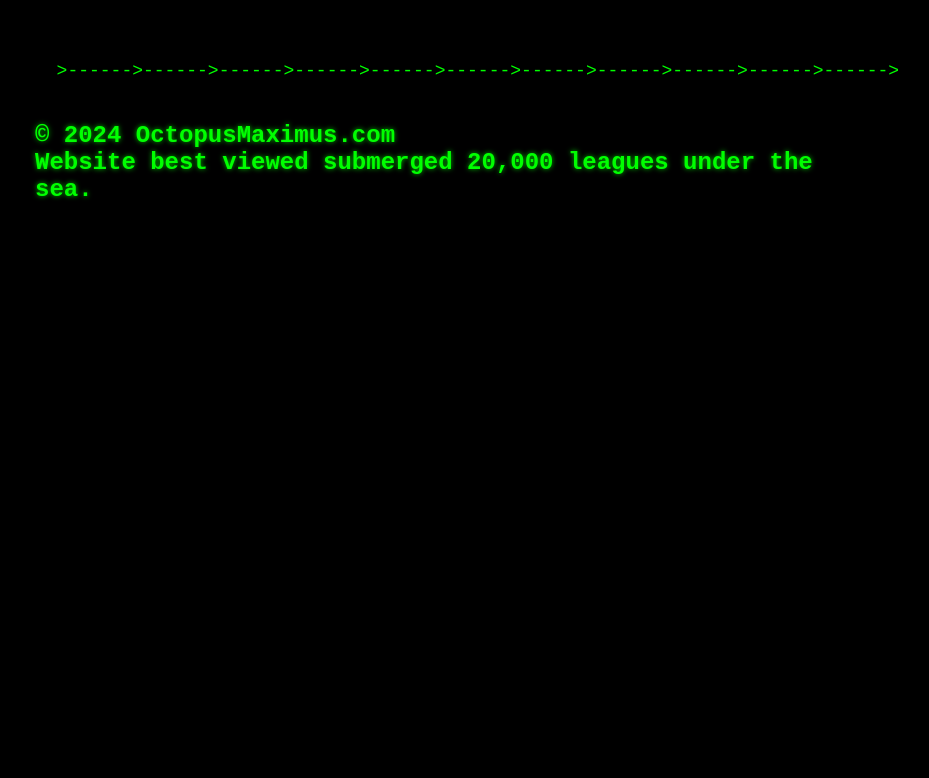
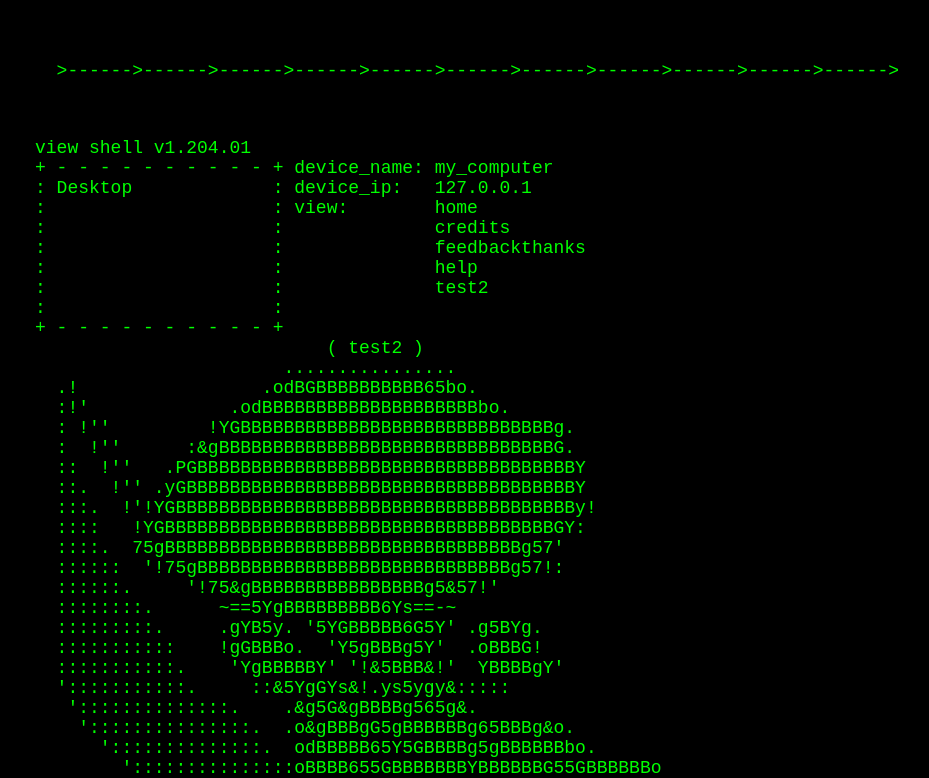
Before and after one commit to sonicmoon/octopusmaximus, a plain HTML site: page index.html in a window 1280 px wide. Shown: the part 880-1658 px from the top of the page, without its empty margins (205-1134 px from the left). Before the commit the page ends 1155 px from the top, so only its background shows below. Drawn offline with Linux system fonts and the light colour scheme.

Commit message:
Update index.html

```diff
--- a/index.html
+++ b/index.html
@@ -54,6 +54,12 @@
       margin-bottom: 20px;
       text-shadow: 0 0 5px rgba(0, 255, 0, 0.75);
     }
+
+    .device-info {
+      margin-top: 40px;
+      font-size: 18px;
+      white-space: pre;
+    }
   </style>
 </head>
 <body>
@@ -101,6 +107,57 @@
   >------>------>------>------>------>------>------>------>------>------>------>
     </div>
 
+    <pre class="device-info">
+view shell v1.204.01
++ - - - - - - - - - - + device_name: my_computer
+: Desktop             : device_ip:   127.0.0.1
+:                     : view:        home
+:                     :              credits
+:                     :              feedbackthanks
+:                     :              help
+:                     :              test2
+:                     :
++ - - - - - - - - - - +
+                           ( test2 )
+                       ................
+  .!                 .odBGBBBBBBBBBB65bo.
+  :!'             .odBBBBBBBBBBBBBBBBBBBBbo.
+  : !''         !YGBBBBBBBBBBBBBBBBBBBBBBBBBBBBBg.
+  :  !''      :&gBBBBBBBBBBBBBBBBBBBBBBBBBBBBBBBG.
+  ::  !''   .PGBBBBBBBBBBBBBBBBBBBBBBBBBBBBBBBBBBBY
+  ::.  !'' .yGBBBBBBBBBBBBBBBBBBBBBBBBBBBBBBBBBBBBY
+  :::.  !'!YGBBBBBBBBBBBBBBBBBBBBBBBBBBBBBBBBBBBBBy!
+  ::::   !YGBBBBBBBBBBBBBBBBBBBBBBBBBBBBBBBBBBBBGY:
+  ::::.  75gBBBBBBBBBBBBBBBBBBBBBBBBBBBBBBBBBg57'
+  ::::::  '!75gBBBBBBBBBBBBBBBBBBBBBBBBBBBBBg57!:
+  ::::::.     '!75&gBBBBBBBBBBBBBBBBg5&57!'
+  ::::::::.      ~==5YgBBBBBBBBB6Ys==-~
+  :::::::::.     .gYB5y. '5YGBBBBB6G5Y' .g5BYg.
+  :::::::::::    !gGBBBo.  'Y5gBBBg5Y'  .oBBBG!
+  :::::::::::.    'YgBBBBBY' '!&5BBB&!'  YBBBBgY'
+  ':::::::::::.     ::&5YgGYs&!.ys5ygy&:::::
+   '::::::::::::::.    .&g5G&gBBBBg565g&.
+    ':::::::::::::::.  .o&gBBBgG5gBBBBBBg65BBBg&o.
+      '::::::::::::::.  odBBBBB65Y5GBBBBg5gBBBBBBbo.
+        ':::::::::::::::oBBBB655GBBBBBBBYBBBBBBG55GBBBBBBo
+         ':::::::::::::::gBB57' ' 'GBBBBBRYBBBBBG' ' '75BBg
+          ':::::::::::::::5BG5 .?  gBBBBBB':GBBBBB5 .7. 5BG5
+            '::::::::::::::::!YgB6.   YBBBBg!.gBBBBY   .6Bg!::::
+              ':::::::::::::::::7&BBBGy. YBBBo:!gBBBY .yGBBB&7
+               '::::::::::::::::::!gGBBB6s gBBB&gBBg 56BBBGg!
+                 '::::::::::::::::::!&GBBB6sBBBB8!76gBBBGg!
+              ..:::7.':::::::::::::::: 7&5gBBBgBBB&:::::     .....
+              ::::::!7.'::::::::::::::.   '5gBBBBg:::::::::. '::::::::'
+             .'''''''''!:.':::::::::::::.   ~BGP~  ':::::::::. ':::::::::
+                         '::.':::::::::::::::...::::::::::::::::. '::::::::.
+                           ''''::::::::::::::::::::::::::::::::::::. ':::::::
+                                  '':::::::::::::::::::::::::::::::::::.'::.
+                                    ''''''::::::::::::::::::::::::::::::::'
+
+     You must be logged in
+     to access this device
+    </pre>
+
     <p class="matrix-text">
       © 2024 OctopusMaximus.com<br>
       Website best viewed submerged 20,000 leagues under the sea.
@@ -108,42 +165,7 @@
   </div>
 
   <script>
-    const matrix = document.querySelector('.matrix');
-    const matrixContext = matrix.getContext('2d');
-
-    const characters = '0123456789ABCDEFGHIJKLMNOPQRSTUVWXYZ';
-
-    matrix.width = window.innerWidth;
-    matrix.height = window.innerHeight;
-
-    const fontSize = 16;
-    const columns = matrix.width / fontSize;
-    const drops = [];
-
-    for (let x = 0; x < columns; x++) {
-      drops[x] = 1;
-    }
-
-    function matrixEffect() {
-      matrixContext.fillStyle = 'rgba(0, 0, 0, 0.05)';
-      matrixContext.fillRect(0, 0, matrix.width, matrix.height);
-
-      matrixContext.fillStyle = '#00FF00';
-      matrixContext.font = `${fontSize}px monospace`;
-
-      for (let i = 0; i < drops.length; i++) {
-        const text = characters[Math.floor(Math.random() * characters.length)];
-        matrixContext.fillText(text, i * fontSize, drops[i] * fontSize);
-
-        if (drops[i] * fontSize > matrix.height && Math.random() > 0.975) {
-          drops[i] = 0;
-        }
-
-        drops[i]++;
-      }
-    }
-
-    setInterval(matrixEffect, 60);
+    // Matrix rain effect code here (same as before)
   </script>
 </body>
 </html>
```
